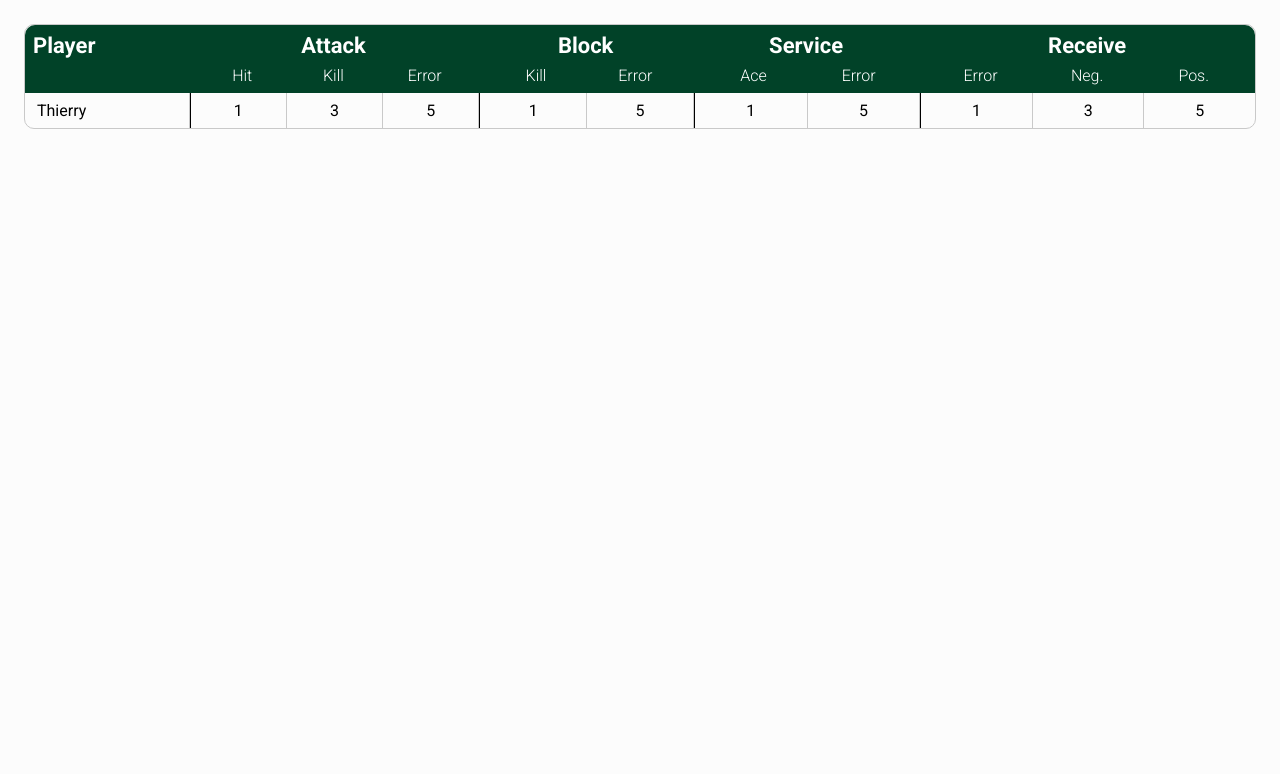
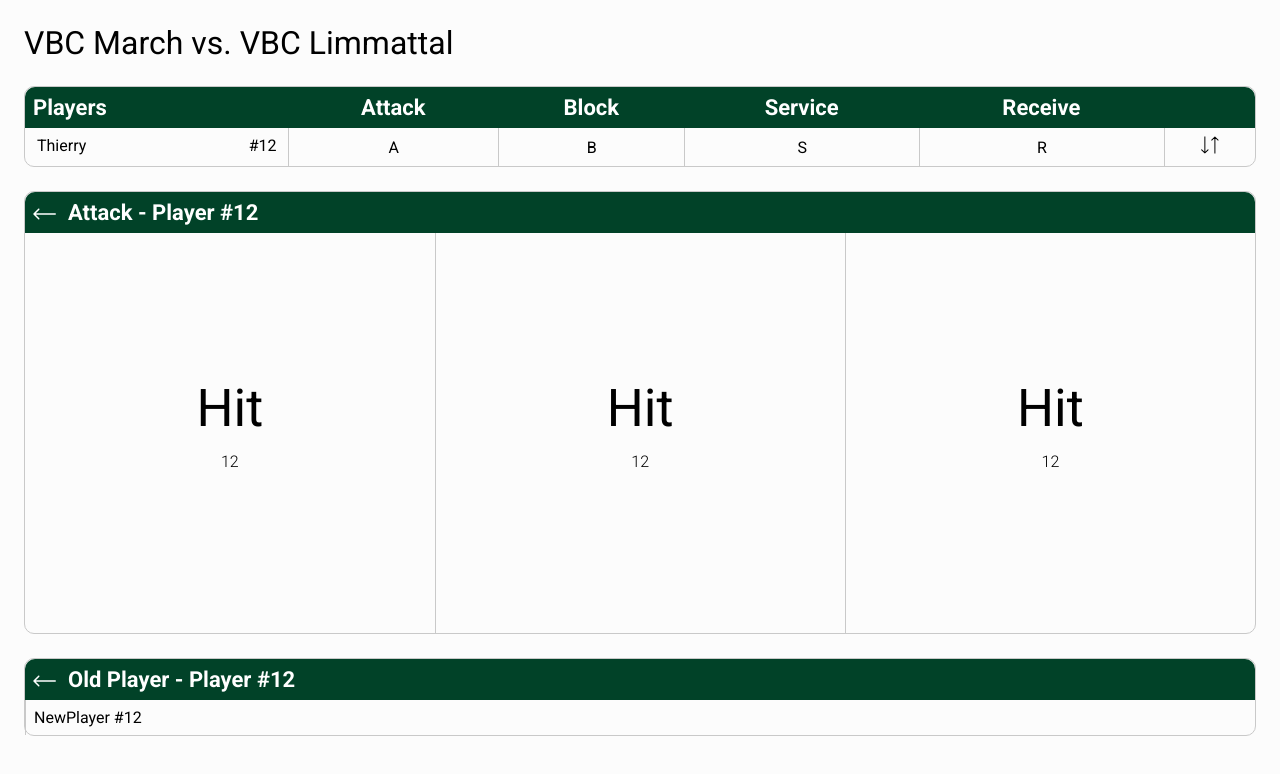
Before and after one commit to N4choWasTaken/statistik-tool, a React (Vite) app: page /game-active in a window 1280 px wide. Shown: the top 774 px of the page. Built offline with nearby package versions, Linux system fonts and the light colour scheme; no server answers; the database is empty.

Commit message:
new: subplayer, changes: changed styles in addstats, title

```diff
--- a/src/App.scss
+++ b/src/App.scss
@@ -10,3 +10,4 @@
 @import '/src/ui/components/addstats/addstats.scss';
 @import '/src/ui/components/gamereplay/gamereplay.scss';
 @import '/src/ui/components/title/title.scss';
+@import '/src/ui/components/subplayer/subplayer.scss';
--- a/src/ui/components/addstats/AddStats.tsx
+++ b/src/ui/components/addstats/AddStats.tsx
@@ -21,26 +21,28 @@ const AddStats = () => {
               </a>
               Attack - Player #12
             </th>
-            <th className="simpletable__title__field"></th>
-            <th className="simpletable__title__field"></th>
           </tr>
 
-          {/* loop here to spit out data */}
-          <tr className="simpletable__row">
+          <tr className="addstats__row simpletable__row">
             <td className="addstats__row__field simpletable__row__field">
-              <h3 className="addstats__row__field--title">Hit</h3>
-              <p className="addstats__row__field--stat">12</p>
+              <div className="addstats__row__field--wrapper">
+                <h3 className="addstats__row__field--title">Hit</h3>
+                <p className="addstats__row__field--stat">12</p>
+              </div>
             </td>
             <td className="addstats__row__field simpletable__row__field">
-              <h3 className="addstats__row__field--title">Kill</h3>
-              <p className="addstats__row__field--stat">12</p>
+              <div className="addstats__row__field--wrapper">
+                <h3 className="addstats__row__field--title">Hit</h3>
+                <p className="addstats__row__field--stat">12</p>
+              </div>
             </td>
             <td className="addstats__row__field simpletable__row__field">
-              <h3 className="addstats__row__field--title">Error</h3>
-              <p className="addstats__row__field--stat">12</p>
+              <div className="addstats__row__field--wrapper">
+                <h3 className="addstats__row__field--title">Hit</h3>
+                <p className="addstats__row__field--stat">12</p>
+              </div>
             </td>
           </tr>
-          {/* loop here to spit out data */}
         </tbody>
       </table>
     </div>
--- a/src/ui/components/addstats/_addstats.scss
+++ b/src/ui/components/addstats/_addstats.scss
@@ -10,10 +10,21 @@
     }
 
     &__row {
+      display: flex ;
+
       &__field {
-        width: 33%;
+        width: 100%;
         height: 50vh;
         text-align: center;
+
+        &--wrapper {
+          width: 100%;
+          height: 100%;
+          display: flex;
+          justify-content: center;
+          align-items: center;
+          flex-direction: column;
+        }
 
         &--title {
           font-size: 5.2rem;
--- /dev/null
+++ b/src/ui/components/subplayer/SubPlayer.tsx
@@ -0,0 +1,39 @@
+const SubPlayer = () => {
+  return (
+    <div className="section">
+      <table className="simpletable">
+        <tbody>
+          <tr className="simpletable__title">
+            <th className="subplayer__title__field simpletable__title__field">
+              <a className="addstats__title__field--back">
+                <svg
+                  width="23"
+                  height="12"
+                  viewBox="0 0 23 12"
+                  fill="none"
+                  xmlns="http://www.w3.org/2000/svg"
+                >
+                  <path
+                    d="M22 6.75H22.75V5.25H22V6.75ZM0.46967 5.46967C0.176777 5.76256 0.176777 6.23744 0.46967 6.53033L5.24264 11.3033C5.53553 11.5962 6.01041 11.5962 6.3033 11.3033C6.59619 11.0104 6.59619 10.5355 6.3033 10.2426L2.06066 6L6.3033 1.75736C6.59619 1.46447 6.59619 0.989593 6.3033 0.696699C6.01041 0.403806 5.53553 0.403806 5.24264 0.696699L0.46967 5.46967ZM22 5.25H1V6.75H22V5.25Z"
+                    fill="white"
+                  />
+                </svg>
+              </a>
+              Old Player - Player #12
+            </th>
+          </tr>
+
+          {/* loop here to spit out data */}
+          <tr className="simpletable__row">
+            <td className="subplayer__row__field simpletable__row__field">
+              NewPlayer #12
+            </td>
+          </tr>
+          {/* loop here to spit out data */}
+        </tbody>
+      </table>
+    </div>
+  );
+};
+
+export default SubPlayer;
--- /dev/null
+++ b/src/ui/components/subplayer/_subplayer.scss
@@ -0,0 +1,7 @@
+.subplayer {
+  &__title {
+    &__field {
+      width: 50%;
+    }
+  }
+}
--- a/src/ui/components/title/_title.scss
+++ b/src/ui/components/title/_title.scss
@@ -2,7 +2,11 @@
   display: flex;
   align-items: center;
 
+  & svg {
+    margin-right: 2.1rem;
+  }
+
   & h3 {
-    margin: 0 0 0 2.1rem;
+    margin: 0;
   }
 }
--- a/src/ui/pages/GameActive.tsx
+++ b/src/ui/pages/GameActive.tsx
@@ -1,5 +1,15 @@
-import GameReplay from "../components/gamereplay/GameReplay";
+import Title from "../components/title/Title";
+import GameTable from "../components/gametable/GameTable";
+import AddStats from "../components/addstats/AddStats";
+import SubPlayer from "../components/subplayer/SubPlayer";
 
 export default function Table() {
-  return <GameReplay />;
+  return (
+    <>
+      <Title titleName="VBC March vs. VBC Limmattal" back={false} />
+      <GameTable />
+      <AddStats />
+      <SubPlayer />
+    </>
+  );
 }
```
